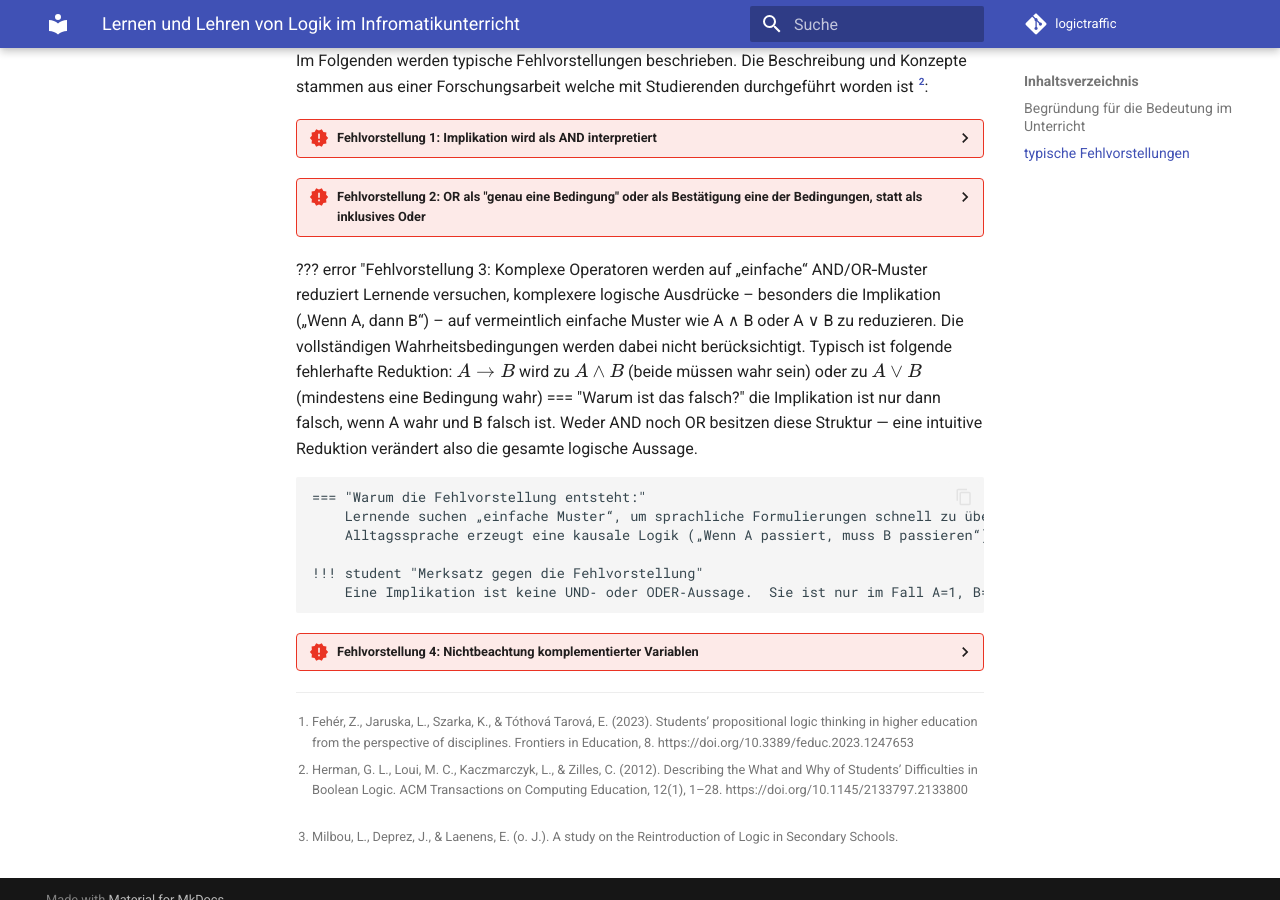
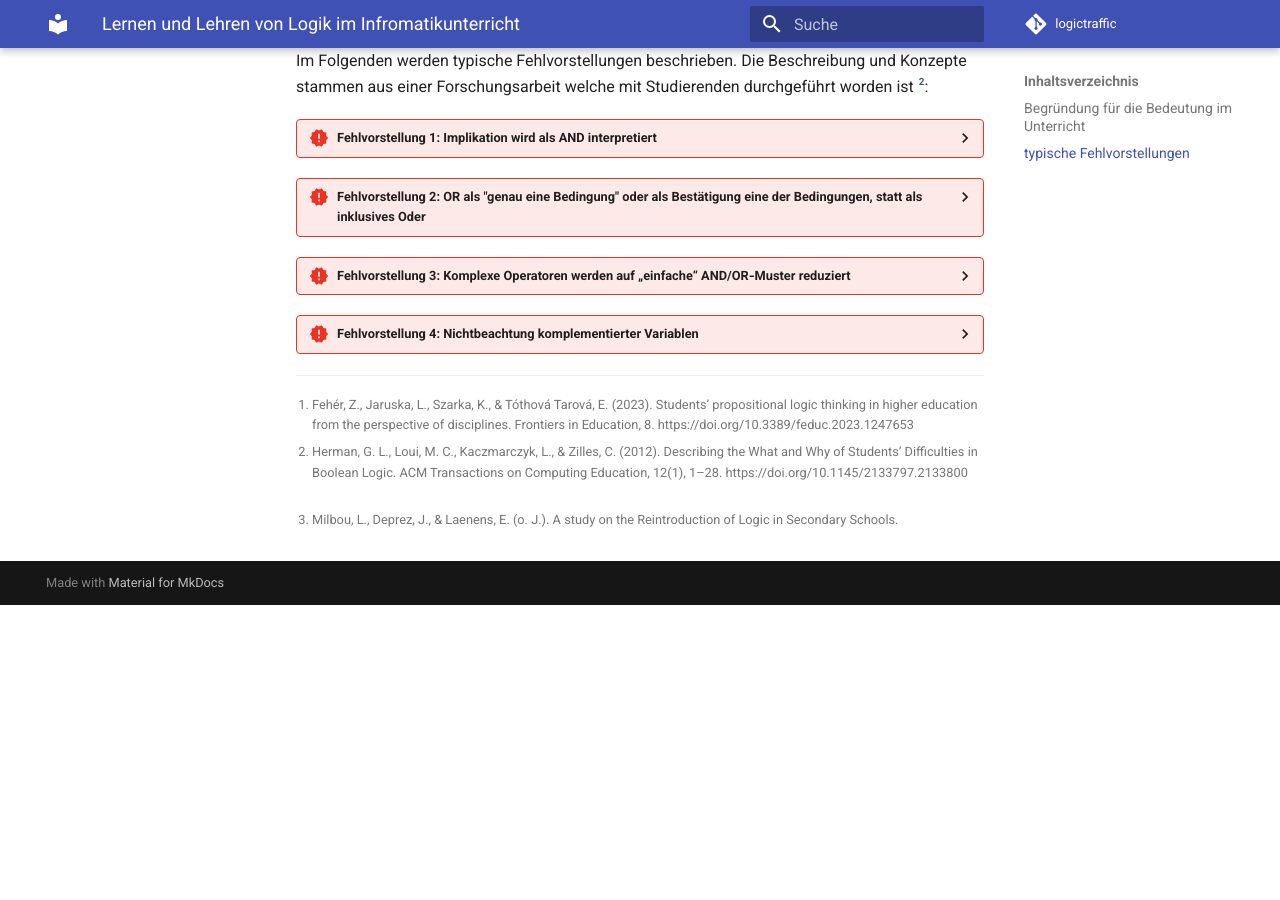
Before and after one commit to salomegolden/logictraffic, an MkDocs documentation site: the page built from docs/learninglogic.md, in a window 1280 px wide and 900 px high, scrolled down 659 px. Built offline with MkDocs 1.6.1 and Material for MkDocs 9.7.7, drawn with Linux system fonts in a browser that asks for light colours; comment, search, counter and statistics services are not loaded; after the commit the page ends 1264 px from its top, so only the background shows below that.

Commit message:
Update learninglogic.md

```diff
--- a/docs/learninglogic.md
+++ b/docs/learninglogic.md
@@ -38,8 +38,10 @@ Im Folgenden werden typische Fehlvorstellungen beschrieben. Die Beschreibung und
         OR bedeutet: Mindestens eine Bedingung ist erfüllt - auch beide.
         XOR bedeutet: Genau eine der Bedingung ist erfüllt. (Wobei das in Logictraffic nicht behandelt wird)
 
-??? error "Fehlvorstellung 3: Komplexe Operatoren werden auf „einfache“ AND/OR‑Muster reduziert
-    Lernende versuchen, komplexere logische Ausdrücke – besonders die Implikation („Wenn A, dann B“) – auf vermeintlich einfache Muster wie A ∧ B oder A ∨ B zu reduzieren. Die vollständigen Wahrheitsbedingungen werden dabei nicht berücksichtigt. Typisch ist folgende fehlerhafte Reduktion: $A \rightarrow B$ wird zu $A \land B$ (beide müssen wahr sein) oder zu $A \lor B$ (mindestens eine Bedingung wahr)
+??? error "Fehlvorstellung 3: Komplexe Operatoren werden auf „einfache“ AND/OR‑Muster reduziert"
+    Lernende versuchen, komplexere logische Ausdrücke – besonders die Implikation („Wenn A, dann B“) – auf vermeintlich einfache Muster wie A ∧ B oder A ∨ B zu reduzieren. Die vollständigen Wahrheitsbedingungen werden dabei nicht berücksichtigt.
+    Typisch ist folgende fehlerhafte Reduktion: $A \rightarrow B$ wird zu $A \land B$ (beide müssen wahr sein) oder zu $A \lor B$ (mindestens eine Bedingung wahr)
+
     === "Warum ist das falsch?"
         die Implikation ist nur dann falsch, wenn A wahr und B falsch ist. Weder AND noch OR besitzen diese Struktur — eine intuitive Reduktion verändert also die gesamte logische Aussage.
 
@@ -56,14 +58,14 @@ Im Folgenden werden typische Fehlvorstellungen beschrieben. Die Beschreibung und
 
     === "Typische vergessene Fälle:"
 
-    * A ist falsch
-    * alle Variablen sind falsch (∅‑Fall)
-    * Kombinationen, in denen mehrere Variablen negiert sind
+        * A ist falsch
+        * alle Variablen sind falsch (∅‑Fall)
+        * Kombinationen, in denen mehrere Variablen negiert sind
 
     === "Warum die Fehlvorstellung entsteht:"
-    Alltagssprache führt zu einem „positiven Denkmuster“: Man nennt nur, was vorhanden ist, nicht was fehlt.
-    Das mentale Modell ist oft visuell („dann steht da nur A“), nicht tabellarisch‑formal.
-    Fehlen der Systematik: Lernende prüfen nicht alle Kombinationen, sondern nur „naheliegende“ Fälle.
+        Alltagssprache führt zu einem „positiven Denkmuster“: Man nennt nur, was vorhanden ist, nicht was fehlt.
+        Das mentale Modell ist oft visuell („dann steht da nur A“), nicht tabellarisch‑formal.
+        Fehlen der Systematik: Lernende prüfen nicht alle Kombinationen, sondern nur „naheliegende“ Fälle.
 
     !!! student "Merksatz gegen die Fehlvorstellung"
     Ein Fall ist nur korrekt beschrieben, wenn alle relevanten Variablen ausdrücklich vorkommen – als A oder als ¬A. Weggelassene Negationen führen fast immer zu falschen Formeln.
```
